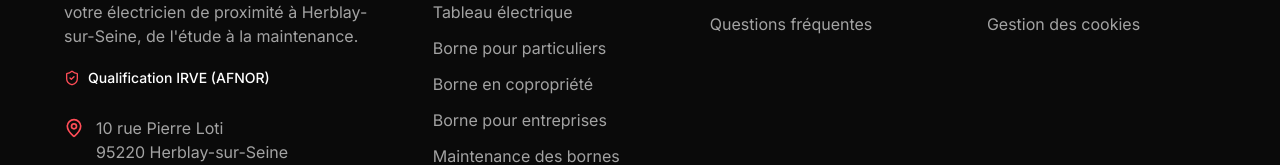
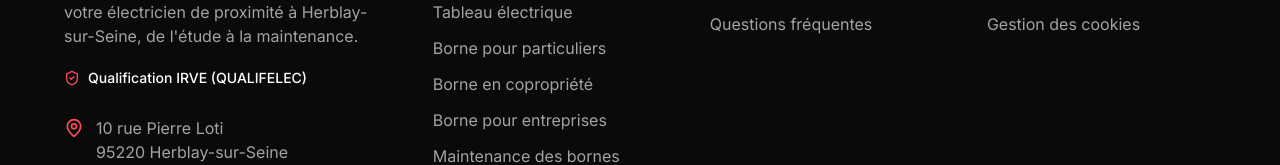
Before and after one commit to Jokast38/eleck.fr, a Next.js app: page /faq in a window 1280 px wide. Shown: the part 4956-5121 px from the top of the page. Built offline with nearby package versions, Linux system fonts and the light colour scheme; no server answers.

Commit message:
QUALIFELEC

```diff
--- a/components/home/TrustBar.tsx
+++ b/components/home/TrustBar.tsx
@@ -2,7 +2,7 @@ import { FileCheck2, ShieldCheck, Users, Wrench } from "lucide-react";
 import { Container } from "@/components/ui/Container";
 
 const items = [
-  { icon: ShieldCheck, label: "Certifié IRVE", sub: "Qualification AFNOR" },
+  { icon: ShieldCheck, label: "Certifié IRVE", sub: "Qualification QUALIFELEC" },
   { icon: FileCheck2, label: "Devis gratuit", sub: "Après étude de votre projet" },
   { icon: Users, label: "Particuliers et professionnels", sub: "Maisons, copropriétés, entreprises" },
   { icon: Wrench, label: "Dépannage et travaux", sub: "Électricité, bornes, LED, thermographie" },
--- a/lib/content/faq.ts
+++ b/lib/content/faq.ts
@@ -33,7 +33,7 @@ export const faq: FaqItem[] = [
     category: "general",
     home: true,
     q: "Pourquoi faire appel à un installateur certifié IRVE ?",
-    a: "La réglementation impose un installateur qualifié IRVE pour toute borne de recharge d'une puissance supérieure à 3,7 kW. C'est aussi une condition pour bénéficier des aides financières et pour faire valoir la garantie du fabricant. elec k détient la qualification IRVE délivrée sous l'égide de l'AFNOR.",
+    a: "La réglementation impose un installateur qualifié IRVE pour toute borne de recharge d'une puissance supérieure à 3,7 kW. C'est aussi une condition pour bénéficier des aides financières et pour faire valoir la garantie du fabricant. elec k détient la qualification IRVE délivrée sous l'égide de l'QUALIFELEC.",
   },
   {
     category: "general",
--- a/lib/site.ts
+++ b/lib/site.ts
@@ -43,7 +43,7 @@ export const site = {
   // Format schema.org, ex. : { "@type": "OpeningHoursSpecification", dayOfWeek: ["Monday"], opens: "08:00", closes: "18:00" }
   openingHoursSpec: [] as Record<string, unknown>[],
   areaServed: ["Herblay-sur-Seine", "Val-d'Oise (95)", "Île-de-France"],
-  certification: "Qualification IRVE (AFNOR)",
+  certification: "Qualification IRVE (QUALIFELEC)",
   social: [] as { label: string; href: string }[], // à compléter (LinkedIn, Facebook, Instagram…)
 } as const;
 
```
